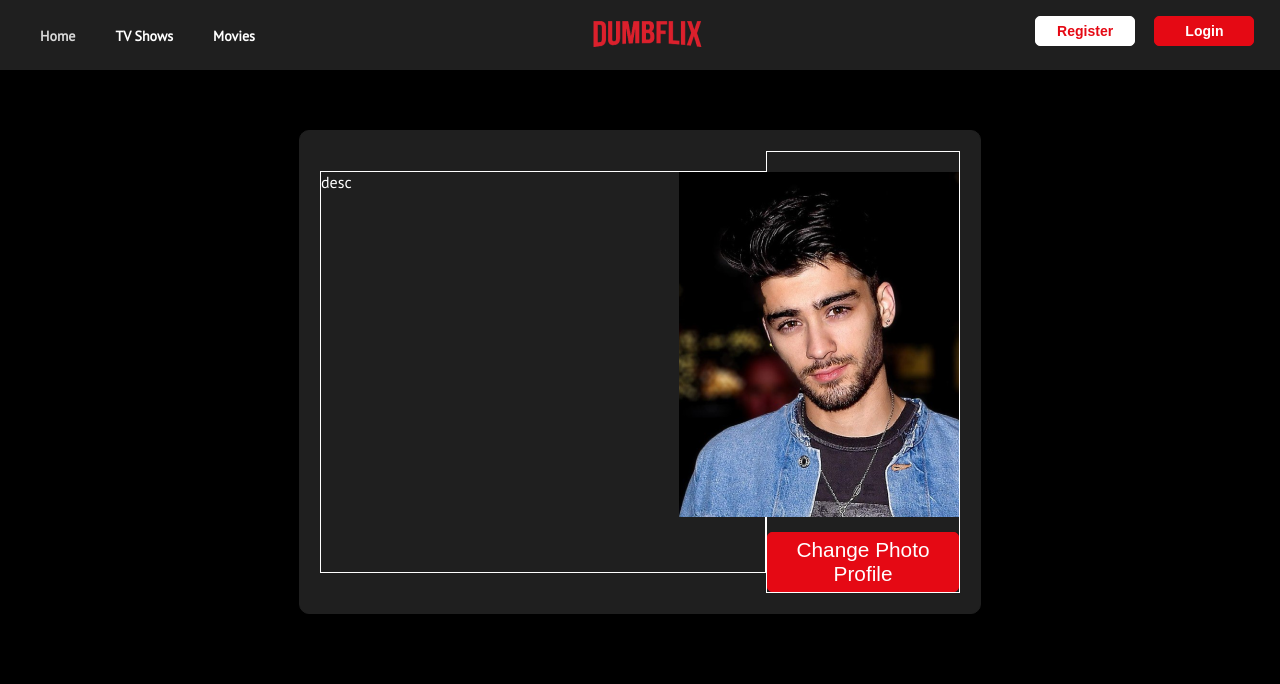
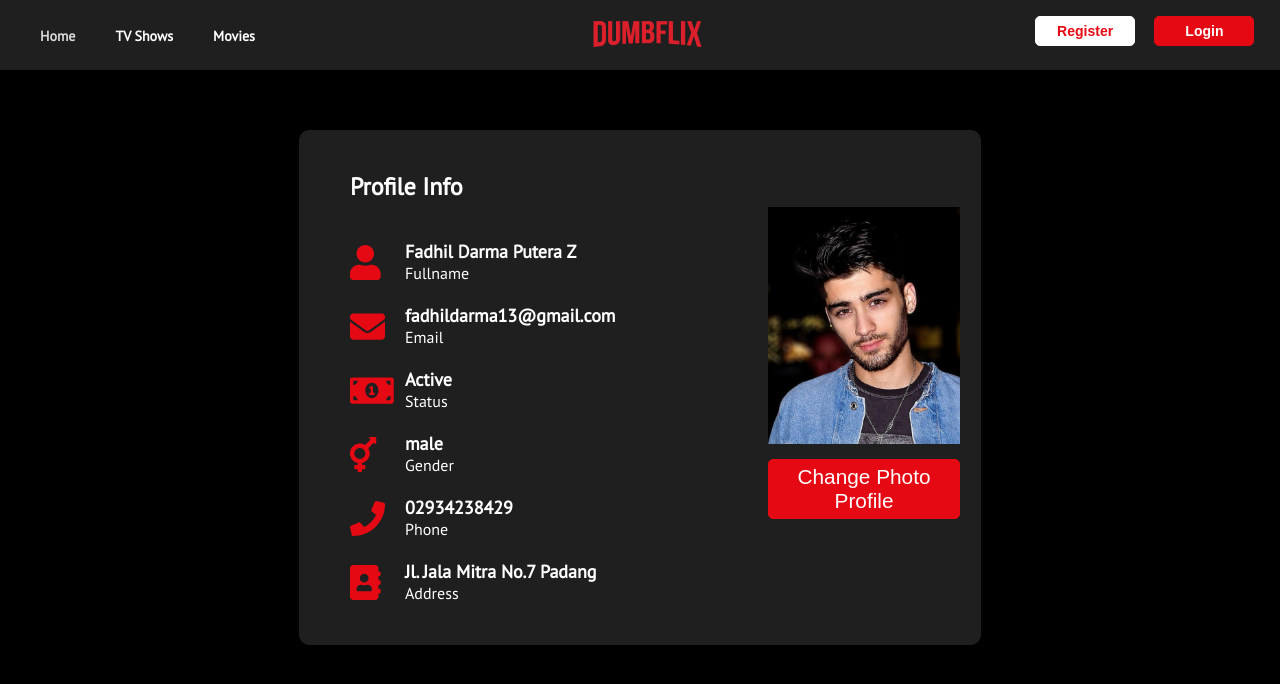
Before and after one commit to crusherblack/DW16WYD0W-Dumbflix, a React (Create React App) app: page /profile in a window 1280 px wide. Shown: the top 684 px of the page. Built offline with nearby package versions, Linux system fonts and the light colour scheme; the HTML template or start-up script is replaced by a standard one.

Commit message:
done profile

```diff
--- a/src/pages/Profile.js
+++ b/src/pages/Profile.js
@@ -2,11 +2,102 @@ import React from 'react';
 import './pages.css';
 import avatar from '../img/profile/avatar.png';
 
+import { FontAwesomeIcon } from '@fortawesome/react-fontawesome';
+import {
+	faUser,
+	faEnvelope,
+	faMoneyBillAlt,
+	faTransgender,
+	faPhone,
+	faAddressBook
+} from '@fortawesome/free-solid-svg-icons';
+
+const fakeprofile = {
+	name: 'Fadhil Darma Putera Z',
+	email: 'fadhildarma13@gmail.com',
+	status: true,
+	gender: 'male',
+	phone: '02934238429',
+	address: 'Jl. Jala Mitra No.7 Padang'
+};
+
 const Profile = () => {
+	const { name, email, status, gender, phone, address } = fakeprofile;
+
 	return (
 		<div className="profile-container">
 			<div className="profile-card">
-				<div className="profile-desc">desc</div>
+				<div className="profile-desc">
+					<div className="profile-data">
+						<h2>Profile Info</h2>
+					</div>
+					<div className="profile-data">
+						<div className="profile-icon">
+							<FontAwesomeIcon icon={faUser} />
+						</div>
+						<div className="profile-details">
+							<span style={{ fontSize: '18px', fontWeight: 'bold' }}>
+								{name}
+							</span>
+							<span>Fullname</span>
+						</div>
+					</div>
+					<div className="profile-data">
+						<div className="profile-icon">
+							<FontAwesomeIcon icon={faEnvelope} />
+						</div>
+						<div className="profile-details">
+							<span style={{ fontSize: '18px', fontWeight: 'bold' }}>
+								{email}
+							</span>
+							<span>Email</span>
+						</div>
+					</div>
+					<div className="profile-data">
+						<div className="profile-icon">
+							<FontAwesomeIcon icon={faMoneyBillAlt} />
+						</div>
+						<div className="profile-details">
+							<span style={{ fontSize: '18px', fontWeight: 'bold' }}>
+								{status ? 'Active' : 'Not Active Please Subscribe'}
+							</span>
+							<span>Status</span>
+						</div>
+					</div>
+					<div className="profile-data">
+						<div className="profile-icon">
+							<FontAwesomeIcon icon={faTransgender} />
+						</div>
+						<div className="profile-details">
+							<span style={{ fontSize: '18px', fontWeight: 'bold' }}>
+								{gender}
+							</span>
+							<span>Gender</span>
+						</div>
+					</div>
+					<div className="profile-data">
+						<div className="profile-icon">
+							<FontAwesomeIcon icon={faPhone} />
+						</div>
+						<div className="profile-details">
+							<span style={{ fontSize: '18px', fontWeight: 'bold' }}>
+								{phone}
+							</span>
+							<span>Phone</span>
+						</div>
+					</div>
+					<div className="profile-data">
+						<div className="profile-icon">
+							<FontAwesomeIcon icon={faAddressBook} />
+						</div>
+						<div className="profile-details">
+							<span style={{ fontSize: '18px', fontWeight: 'bold' }}>
+								{address}
+							</span>
+							<span>Address</span>
+						</div>
+					</div>
+				</div>
 				<div className="profile-img">
 					<img src={avatar} alt="avatar" className="profile-avatar" />
 					<button className="profile-button">Change Photo Profile</button>
--- a/src/pages/pages.css
+++ b/src/pages/pages.css
@@ -31,24 +31,50 @@
 	justify-content: center;
 }
 
+@media (max-width: 768px) {
+	.profile-card {
+		flex-direction: column;
+	}
+}
+
 .profile-desc {
-	width: 70%;
+	display: block;
+	min-width: 70%;
+	max-width: 100%;
 	min-height: 50vh;
-	max-width: 100%;
-	border: 1px solid white;
+}
+
+.profile-data {
+	display: flex;
+	padding-left: 30px;
+	margin-bottom: 18px;
+}
+
+.profile-details {
+	padding-left: 10px;
+}
+
+.profile-details span {
+	display: block;
+}
+
+.profile-icon {
+	color: #e50914;
+	font-size: 35px;
+	width: 45px;
 }
 
 .profile-img {
-	width: 30%;
+	min-width: 30%;
 	max-width: 100%;
 	min-height: 50vh;
-	border: 1px solid white;
 }
 
 .profile-avatar {
 	padding-top: 20px;
 	position: relative;
 	float: right;
+	max-width: 100%;
 }
 
 .profile-button {
```
